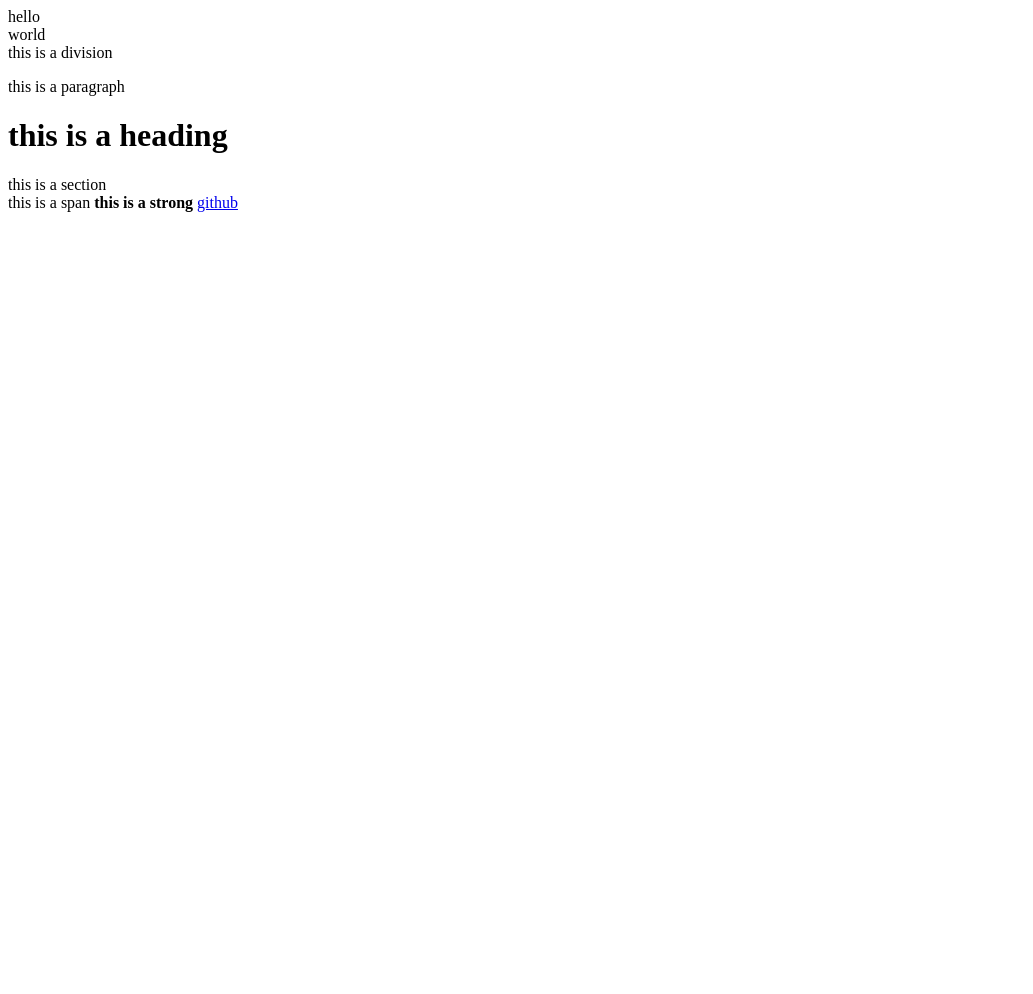
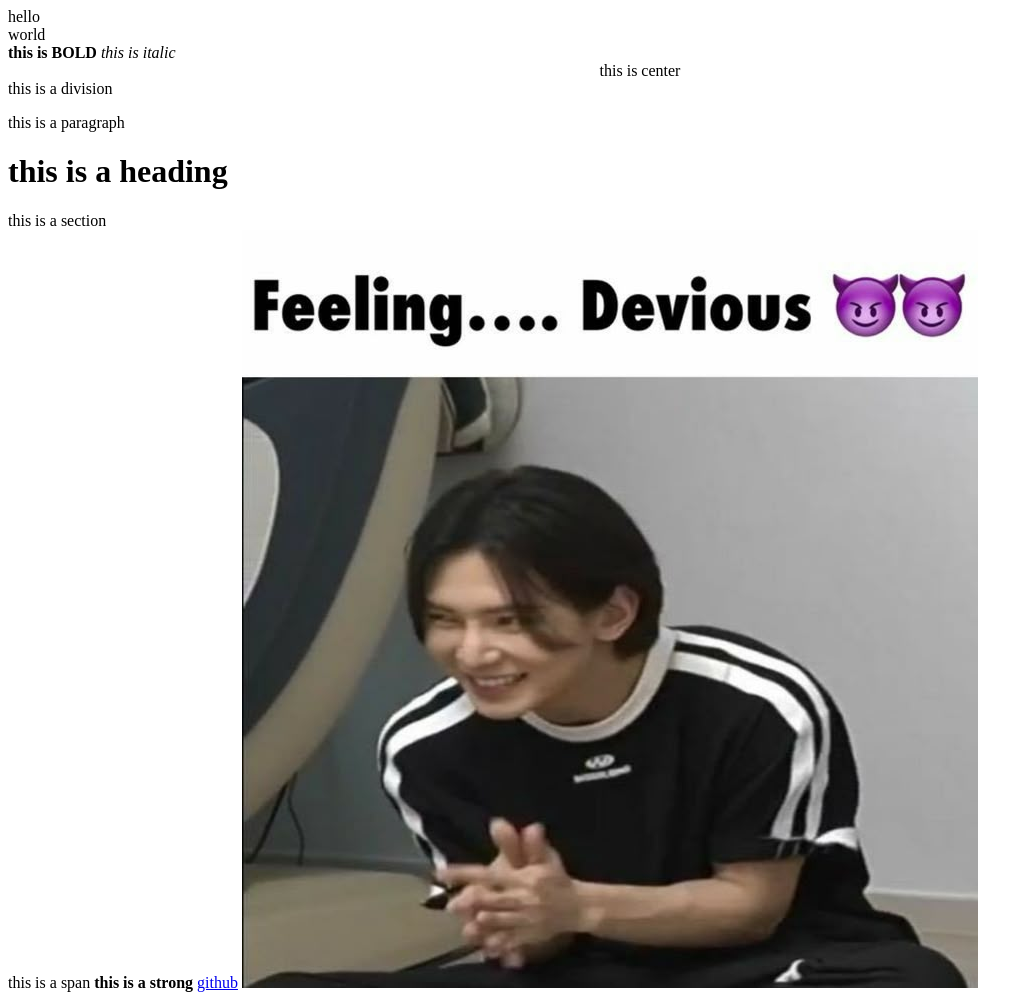
Before and after one commit to RidahAbbasi-ABESEC/HTML.CSE24, a plain HTML site: page index.html in a window 1280 px wide. Shown: the whole page, without its empty margins (0-1033 px from the left). Before the commit the page ends 800 px from the top, so only its background shows below. Drawn offline with Linux system fonts and the light colour scheme.

Commit message:
additional elements and tag practice

```diff
--- a/index.html
+++ b/index.html
@@ -23,9 +23,14 @@
     <h5>Welcome to HTML</h5>
     <h6>Welcome to HTML</h6> -->
     <!-- <a href="https://github.com/RidahAbbasi-ABESEC">move to github profile</a><a href="./ateez yeosang meme.jpg"></a> -->
-    <!-- <img src="./ateez yeosang meme.jpg" alt="you got duped"> -->
+
     <div>hello</div>
     <div>world</div>
+    <b>this is BOLD</b>
+    <i>this is italic</i>
+    <center>this is center</center> <!--at the center of parent element-->
+
+
     <!--block elements-->
     <div>this is a division</div>
     <p>this is a paragraph</p>
@@ -36,6 +41,7 @@
     <span>this is a span</span>
     <strong>this is a strong</strong>
     <a href="https://github.com/RidahAbbasi-ABESEC">github</a>
+    <img src="./ateez yeosang meme.jpg" alt="you got duped"> <!--optional: width and height-->
 
 
 
```
